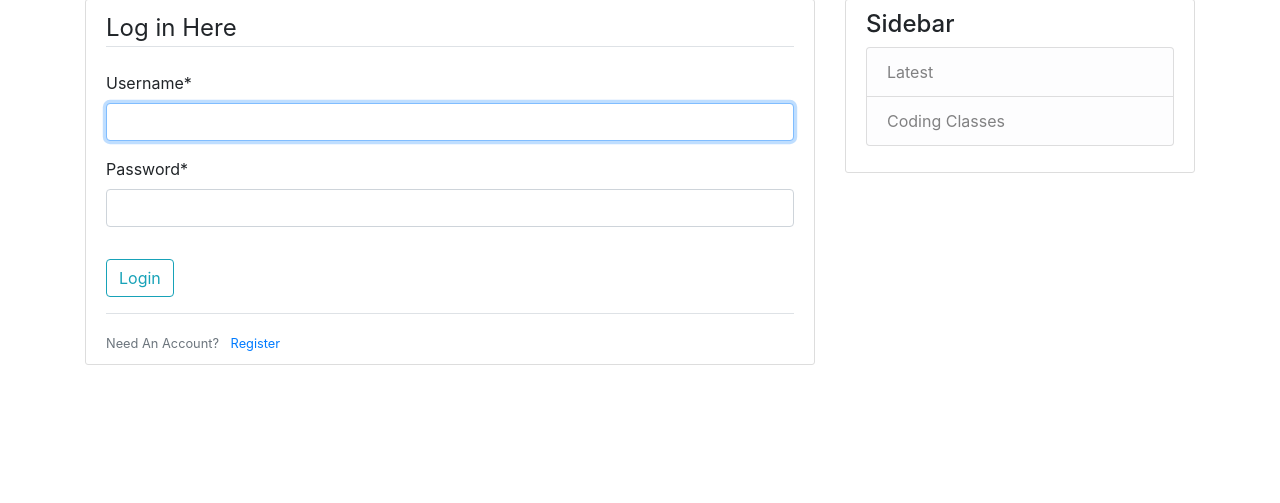
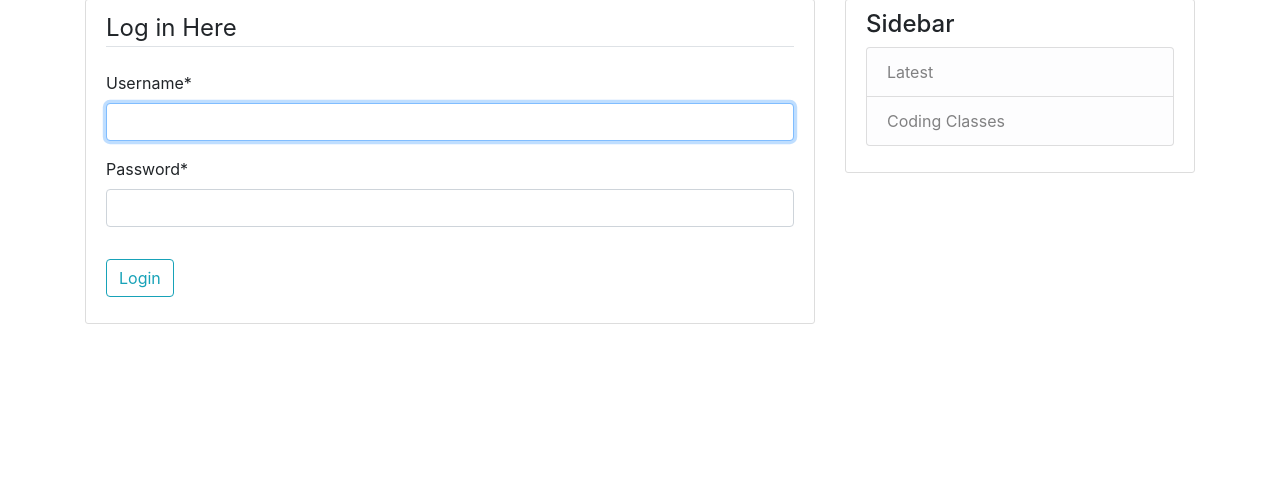
Before and after one commit to Enockkoech89/blog, a Django app: page /login/ in a window 1280 px wide. Shown: the part 73-576 px from the top of the page. Run offline with Django 3.2, Linux system fonts and the light colour scheme; some libraries are stand-ins or nearby versions.

Commit message:
modified users

```diff
--- a/users/templates/login.html
+++ b/users/templates/login.html
@@ -12,10 +12,5 @@
                 <button class="btn btn-outline-info" type="submit">Login</button>
             </div>
         </form>
-        <div class="border-top pt-3">
-            <small class="text-muted">
-                Need An Account? <a class="ml-2" href="{% url 'register' %}">Register</a>
-            </small>
-        </div>
     </div>
 {% endblock content %}
```
